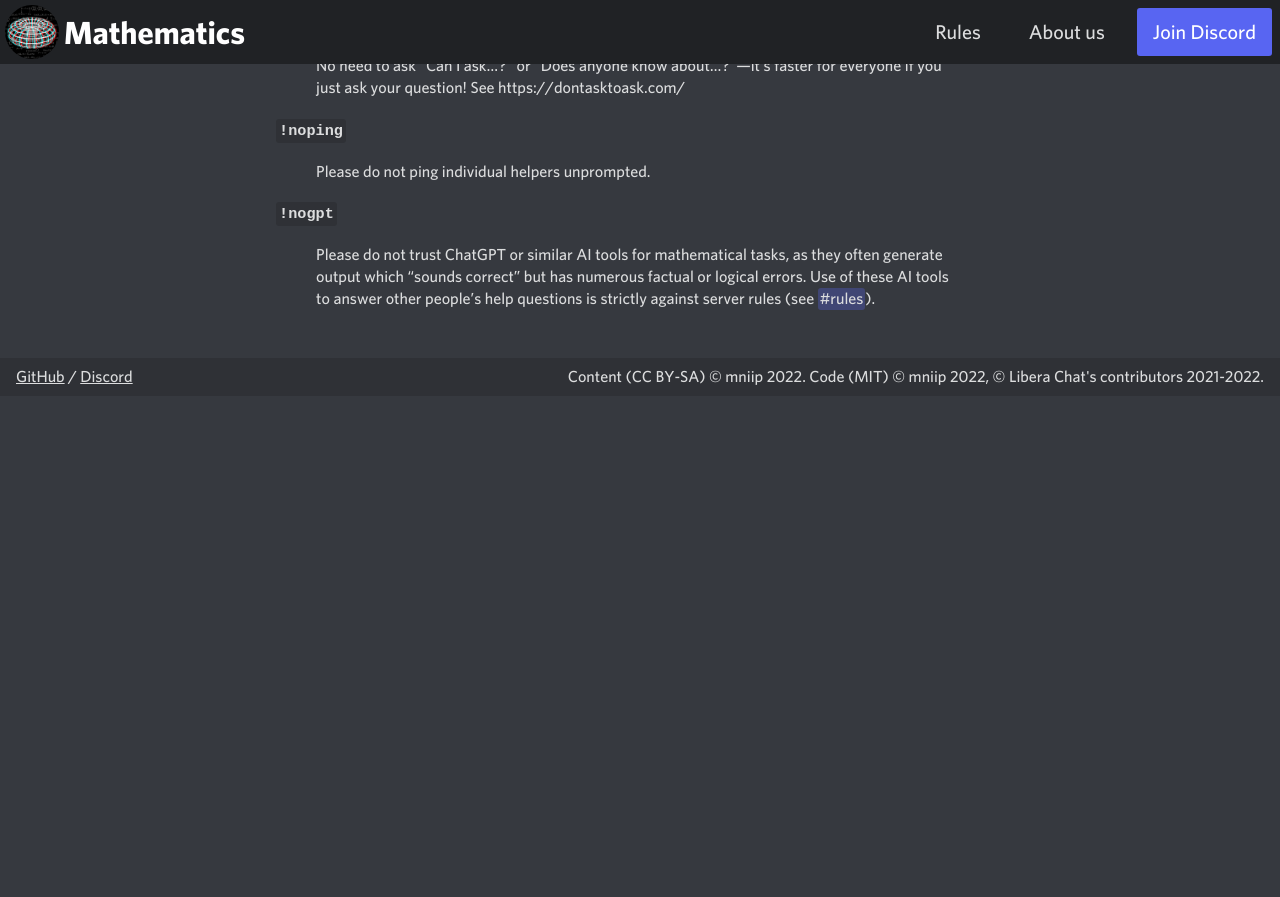
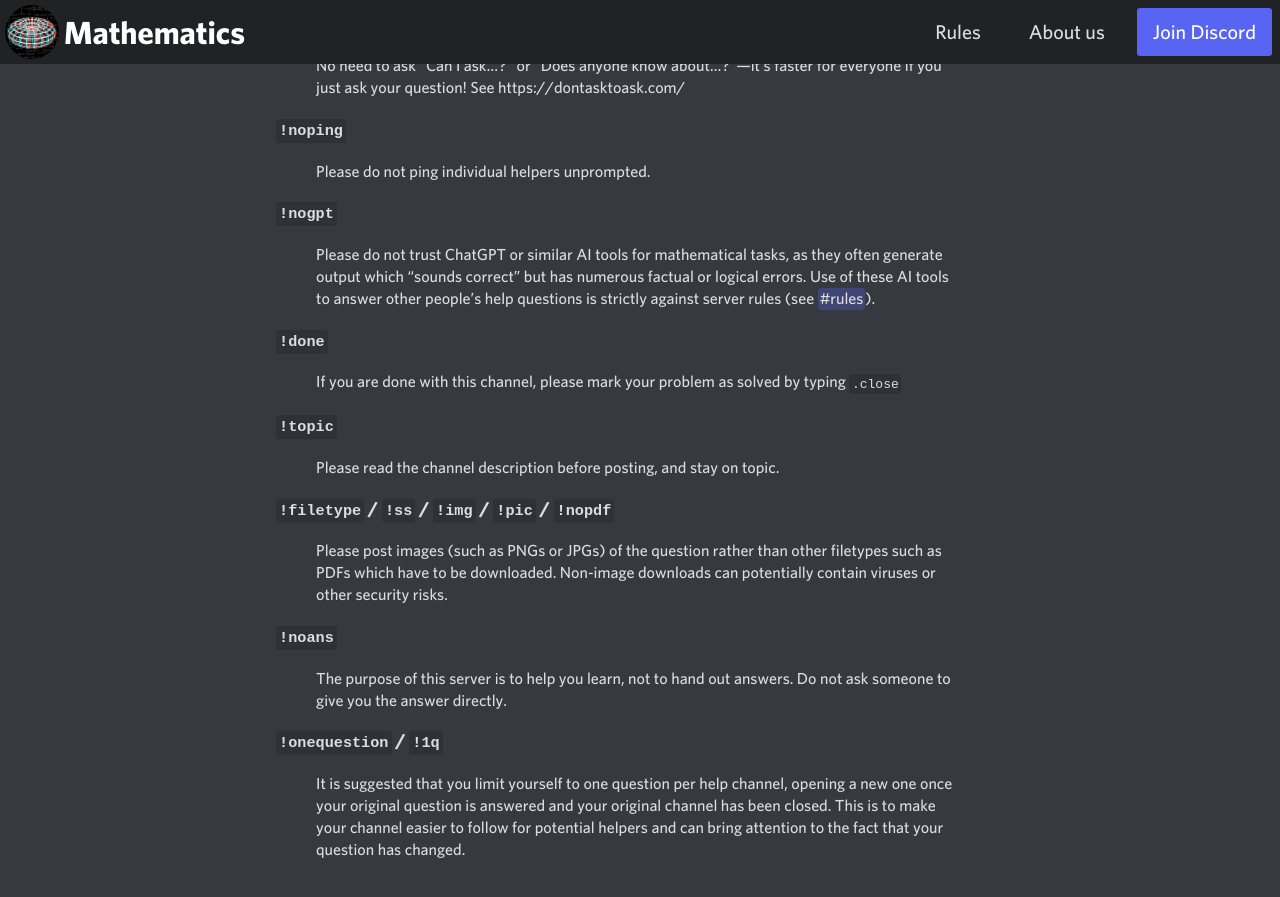
Before and after one commit to discord-math/discord-math.github.io, a Jekyll site: the page built from helper-commands.md, in a window 1280 px wide and 900 px high, scrolled down 2616 px. Shown: the top 897 px of the window. Built offline with Jekyll 4.4.1, drawn with Linux system fonts in a browser that asks for light colours; before the commit the page ends 3012 px from its top, so only the background shows below that.

Commit message:
Updated helper-commands to reflect newly added helper factoids and alia

```diff
--- a/helper-commands.md
+++ b/helper-commands.md
@@ -89,3 +89,18 @@ A factoid is a short command that can be used to prompt <a class="mention">@Bot<
 
 ### `!nogpt`
 > Please do not trust ChatGPT or similar AI tools for mathematical tasks, as they often generate output which "sounds correct" but has numerous factual or logical errors. Use of these AI tools to answer other people's help questions is strictly against server rules (see [#rules](/rules.md){: target="_blank" .mention}).
+
+### `!done`
+> If you are done with this channel, please mark your problem as solved by typing `.close`
+
+### `!topic`
+> Please read the channel description before posting, and stay on topic.
+
+### `!filetype` / `!ss` / `!img` / `!pic` / `!nopdf`
+> Please post images (such as PNGs or JPGs) of the question rather than other filetypes such as PDFs which have to be downloaded. Non-image downloads can potentially contain viruses or other security risks.
+
+### `!noans`
+> The purpose of this server is to help you learn, not to hand out answers. Do not ask someone to give you the answer directly.
+
+### `!onequestion` / `!1q`
+> It is suggested that you limit yourself to one question per help channel, opening a new one once your original question is answered and your original channel has been closed. This is to make your channel easier to follow for potential helpers and can bring attention to the fact that your question has changed.
```
Also changed, not shown: other parts of helper-commands.md (+2 -2 lines).
